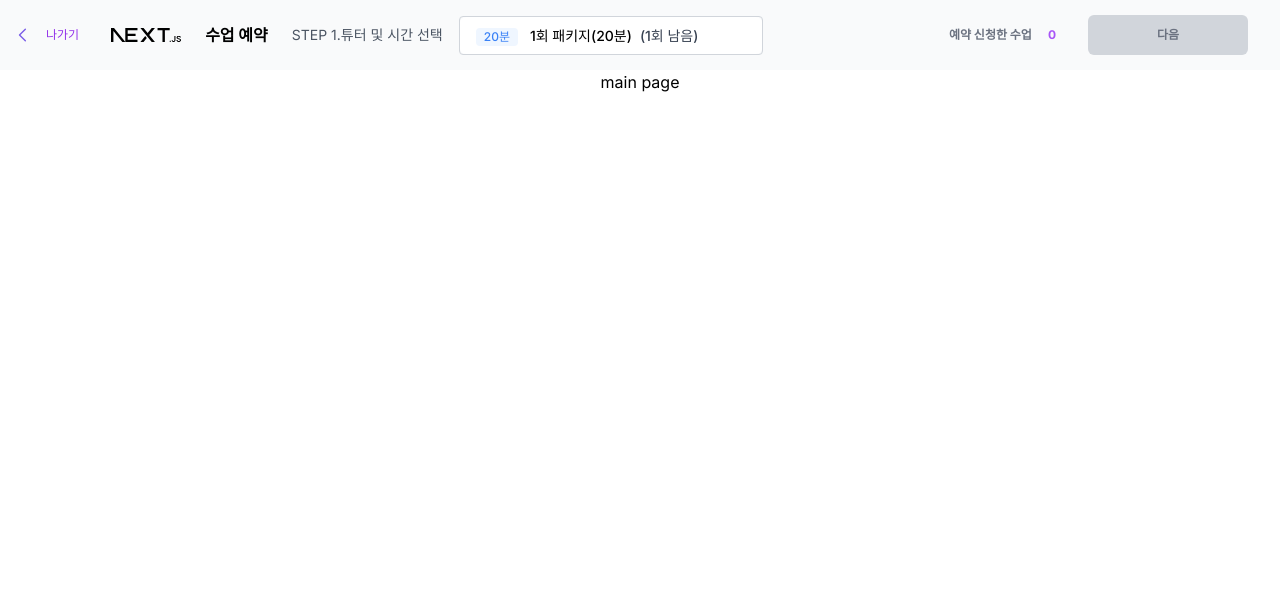
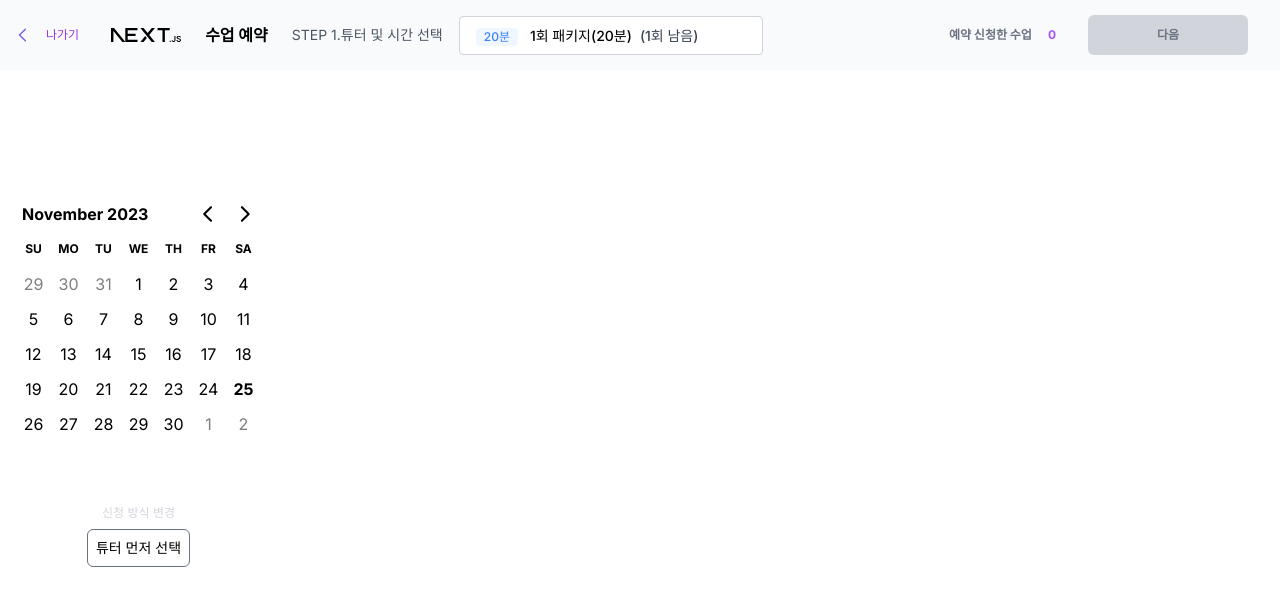
Before and after one commit to 2-0-is/ringle_clone, a Next.js app: page / in a window 1280 px wide. Shown: the top 606 px of the page. Built offline with nearby package versions, Linux system fonts and the light colour scheme.

Commit message:
implement small calendar

```diff
--- a/package.json
+++ b/package.json
@@ -9,8 +9,10 @@
     "lint": "next lint"
   },
   "dependencies": {
+    "date-fns": "^2.30.0",
     "next": "14.0.3",
     "react": "^18",
+    "react-day-picker": "^8.9.1",
     "react-dom": "^18"
   },
   "devDependencies": {
--- a/src/app/globals.css
+++ b/src/app/globals.css
@@ -18,4 +18,15 @@
 
 body {
   min-width: 100vw;
+  .rdp {
+    --rdp-cell-size: 35px; /* Size of the day cells. */
+    --rdp-caption-font-size: 16px; /* Font size for the caption labels. */
+    --rdp-accent-color: #0000ff; /* Accent color for the background of selected days. */
+    --rdp-background-color: #e7edff; /* Background color for the hovered/focused elements. */
+    --rdp-accent-color-dark: #3003e1; /* Accent color for the background of selected days (to use in dark-mode). */
+    --rdp-background-color-dark: #180270; /* Background color for the hovered/focused elements (to use in dark-mode). */
+    --rdp-outline: 2px solid var(--rdp-accent-color); /* Outline border for focused elements */
+    --rdp-outline-selected: 3px solid var(--rdp-accent-color); /* Outline border for focused _and_ selected elements */
+    --rdp-selected-color: #fff; /* Color of selected day text */
+  }
 }
--- a/src/app/page.tsx
+++ b/src/app/page.tsx
@@ -1,11 +1,16 @@
 import Header from "../components/header";
+import DayPick from "@/components/dayPick";
+import "react-day-picker/dist/style.css";
 
 export default function Home() {
   return (
     <div>
       <main className="flex min-h-screen min-w-full flex-col items-center container">
         <Header />
-        <div>main page</div>
+        <div className="flex flex-row items-center relative h-full w-full">
+          <DayPick />
+          <div />
+        </div>
       </main>
     </div>
   );
--- /dev/null
+++ b/src/components/dayPick.tsx
@@ -0,0 +1,33 @@
+"use client";
+import { useState } from "react";
+import "react-day-picker/dist/style.css";
+import { DateRange, DayPicker } from "react-day-picker";
+
+const DayPick = () => {
+  const defaultSelected: DateRange = {
+    from: new Date("2023.11.26"),
+    to: new Date("2023.12.2"),
+  };
+  const [range, setRange] = useState<DateRange | undefined>(defaultSelected);
+
+  return (
+    <div className="flex-col justify-center mr-auto">
+      <div className="h-[110px]" />
+      <DayPicker
+        mode="range"
+        modifiersClassNames={{ selected: "bg-purple-300" }}
+        selected={defaultSelected}
+        onSelect={setRange}
+        showOutsideDays
+      />
+      <div className="mt-[48px] pt-[16px] text-center">
+        <div className="text-xs text-gray-300">신청 방식 변경</div>
+        <button className="border border-gray-500 p-2 mx-auto mt-2 text-sm w-fit rounded-md">
+          <div>튜터 먼저 선택</div>
+        </button>
+      </div>
+    </div>
+  );
+};
+
+export default DayPick;
```
Also changed, not shown: 1 other file (tests, documents, lock files or other folders).
